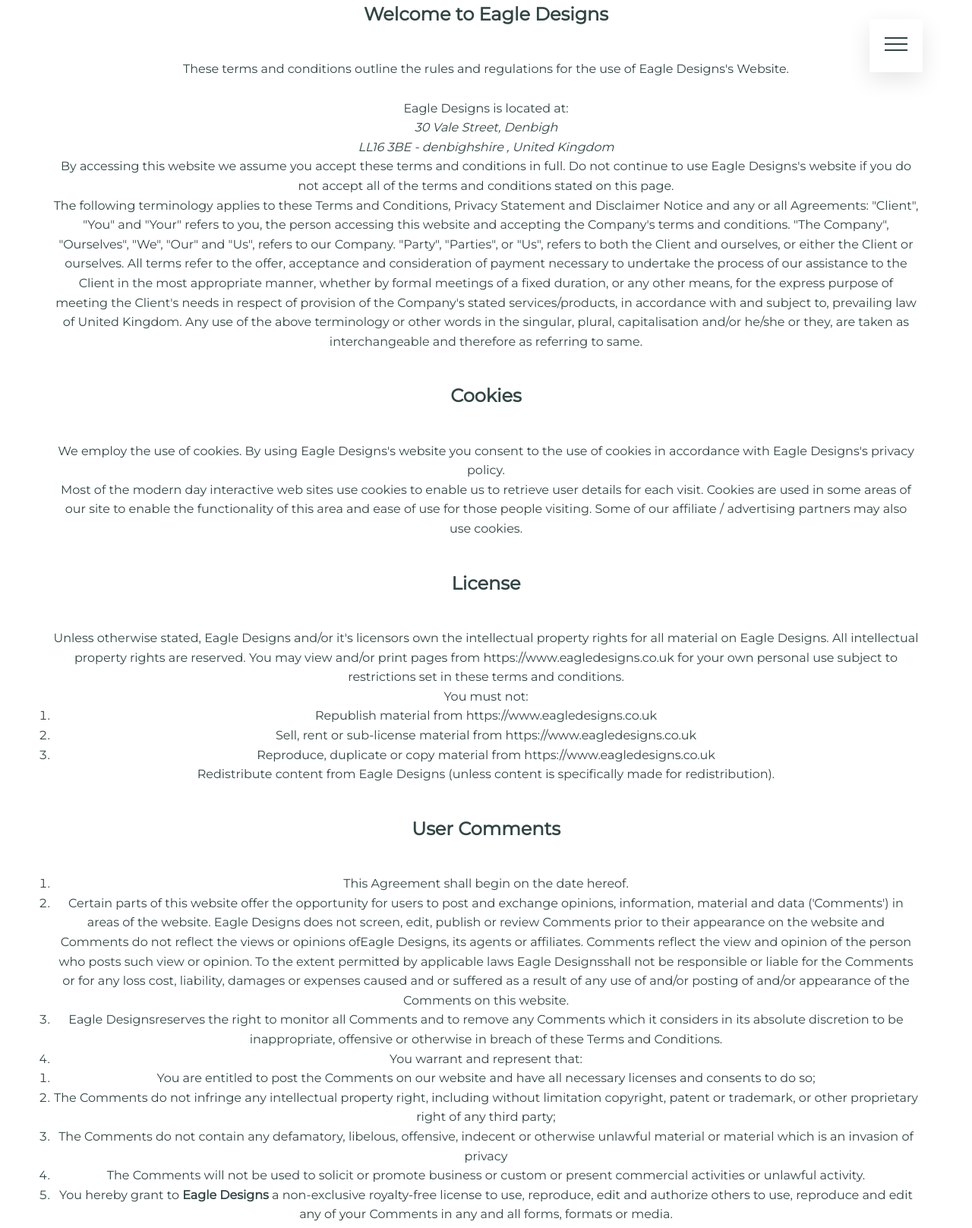
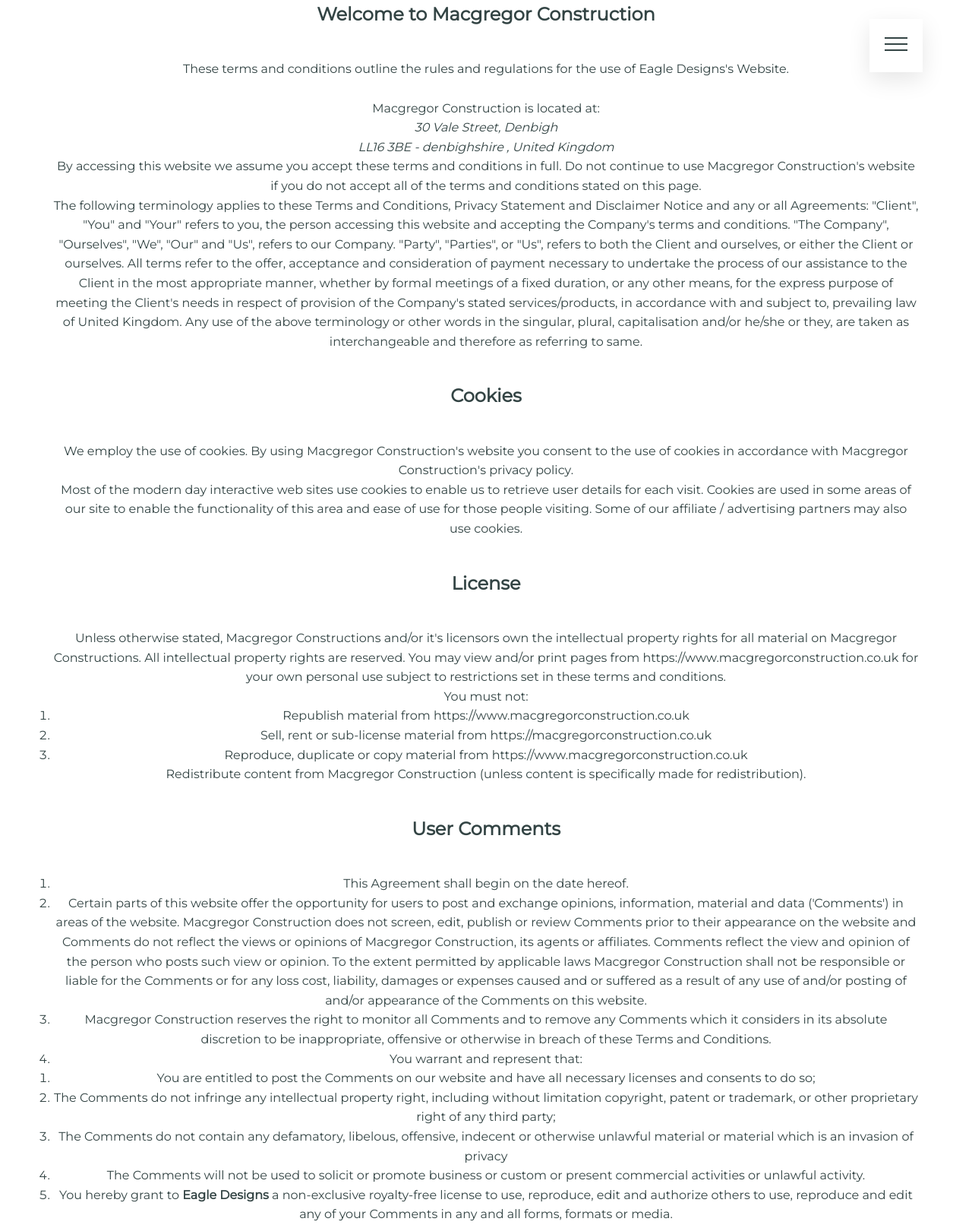
Before and after one commit to Krom121/macgregor, a Django app: page /Terms/ in a window 1280 px wide. Shown: the part 40-1656 px from the top of the page at 76% size. Run offline with Django 3.2, Linux system fonts and the light colour scheme.

Commit message:
privacy and terms

```diff
--- a/src/pages/templates/privacy.html
+++ b/src/pages/templates/privacy.html
@@ -35,7 +35,7 @@
 
 
                 <h2 style="margin: 4rem;">Protection of Certain Personally-Identifying Information</h2>
-    <p>Srmodelshop discloses potentially personally-identifying and personally-identifying information only to those of its employees, contractors and affiliated organizations that (i) need to know that information in order to process it on Srmodelshop's behalf or to provide services available at Srmodelshop's website, and (ii) that have agreed not to disclose it to others. Some of those employees, contractors and affiliated organizations may be located outside of your home country; by using Srmodelshop's website, you consent to the transfer of such information to them. Srmodelshop will not rent or sell potentially personally-identifying and personally-identifying information to anyone. Other than to its employees, contractors and affiliated organizations, as described above, Srmodelshop discloses potentially personally-identifying and personally-identifying information only in response to a subpoena, court order or other governmental request, or when Srmodelshop believes in good faith that disclosure is reasonably necessary to protect the property or rights of Srmodelshop, third parties or the public at large.</p>
+    <p>Srmodelshop discloses potentially personally-identifying and personally-identifying information only to those of its employees, contractors and affiliated organizations that (i) need to know that information in order to process it on Macgregor Construction's behalf or to provide services available at Srmodelshop's website, and (ii) that have agreed not to disclose it to others. Some of those employees, contractors and affiliated organizations may be located outside of your home country; by using Srmodelshop's website, you consent to the transfer of such information to them. Srmodelshop will not rent or sell potentially personally-identifying and personally-identifying information to anyone. Other than to its employees, contractors and affiliated organizations, as described above, Srmodelshop discloses potentially personally-identifying and personally-identifying information only in response to a subpoena, court order or other governmental request, or when Srmodelshop believes in good faith that disclosure is reasonably necessary to protect the property or rights of Srmodelshop, third parties or the public at large.</p>
     <p>If you are a registered user of https://www.macgregorconstruction.co.uk and have supplied your email address, Srmodelshop may occasionally send you an email to tell you about new features, solicit your feedback, or just keep you up to date with what's going on with Srmodelshop and our products. We primarily use our blog to communicate this type of information, so we expect to keep this type of email to a minimum. If you send us a request (for example via a support email or via one of our feedback mechanisms), we reserve the right to publish it in order to help us clarify or respond to your request or to help us support other users. Srmodelshop takes all measures reasonably necessary to protect against the unauthorized access, use, alteration or destruction of potentially personally-identifying and personally-identifying information.</p>
 
                 <h2 style="margin: 4rem;">Aggregated Statistics</h2>
--- a/src/pages/templates/terms.html
+++ b/src/pages/templates/terms.html
@@ -7,12 +7,12 @@
 {% block content %}
 <div style="text-align:center;color: #344;" class="section">
     <div class="row">
-        <h2 style="margin: 4rem;">Welcome to Eagle Designs</h2>
+        <h2 style="margin: 4rem;">Welcome to Macgregor Construction</h2>
 	<p>These terms and conditions outline the rules and regulations for the use of Eagle Designs's Website.</p> <br />
-	<span style="text-transform: capitalize;"> Eagle Designs</span> is located at:<br />
+	<span style="text-transform: capitalize;"> Macgregor Construction</span> is located at:<br />
 	<address>30 Vale Street, Denbigh <br />LL16 3BE - denbighshire , United Kingdom<br />
 	</address>
-	<p>By accessing this website we assume you accept these terms and conditions in full. Do not continue to use Eagle Designs's website
+	<p>By accessing this website we assume you accept these terms and conditions in full. Do not continue to use Macgregor Construction's website
     if you do not accept all of the terms and conditions stated on this page.</p>
 
 	<p>The following terminology applies to these Terms and Conditions, Privacy Statement and Disclaimer Notice
@@ -28,8 +28,8 @@
 
     <h2 style="margin: 4rem;">Cookies</h2>
 
-	<p>We employ the use of cookies. By using Eagle Designs's website you consent to the use of cookies
-    in accordance with Eagle Designs's privacy policy.</p>
+	<p>We employ the use of cookies. By using Macgregor Construction's website you consent to the use of cookies
+    in accordance with Macgregor Construction's privacy policy.</p>
 
     <p>Most of the modern day interactive web sites
 	use cookies to enable us to retrieve user details for each visit. Cookies are used in some areas of our site
@@ -38,31 +38,31 @@
 
     <h2 style="margin: 4rem;">License</h2>
 
-	<p>Unless otherwise stated, Eagle Designs and/or it's licensors own the intellectual property rights for
-	all material on Eagle Designs. All intellectual property rights are reserved. You may view and/or print
-	pages from https://www.eagledesigns.co.uk for your own personal use subject to restrictions set in these terms and conditions.</p>
+	<p>Unless otherwise stated, Macgregor Constructions and/or it's licensors own the intellectual property rights for
+	all material on Macgregor Constructions. All intellectual property rights are reserved. You may view and/or print
+	pages from https://www.macgregorconstruction.co.uk for your own personal use subject to restrictions set in these terms and conditions.</p>
 	<p>You must not:</p>
 	<ol>
-		<li>Republish material from https://www.eagledesigns.co.uk</li>
-		<li>Sell, rent or sub-license material from https://www.eagledesigns.co.uk</li>
-		<li>Reproduce, duplicate or copy material from https://www.eagledesigns.co.uk</li>
+		<li>Republish material from https://www.macgregorconstruction.co.uk</li>
+		<li>Sell, rent or sub-license material from https://macgregorconstruction.co.uk</li>
+		<li>Reproduce, duplicate or copy material from https://www.macgregorconstruction.co.uk</li>
 	</ol>
 
-    <p>Redistribute content from Eagle Designs (unless content is specifically made for redistribution).</p>
+    <p>Redistribute content from Macgregor Construction (unless content is specifically made for redistribution).</p>
 <h2 style="margin: 4rem;">User Comments</h2>
 
 
 <ol>
 		<li>This Agreement shall begin on the date hereof.</li>
 		<li>Certain parts of this website offer the opportunity for users to post and exchange opinions, information,
-		material and data ('Comments') in areas of the website. Eagle Designs does not screen, edit, publish
+		material and data ('Comments') in areas of the website. Macgregor Construction does not screen, edit, publish
 		or review Comments prior to their appearance on the website and Comments do not reflect the views or
-		opinions ofEagle Designs, its agents or affiliates. Comments reflect the view and opinion of the
-		person who posts such view or opinion. To the extent permitted by applicable laws Eagle Designsshall
+		opinions of Macgregor Construction, its agents or affiliates. Comments reflect the view and opinion of the
+		person who posts such view or opinion. To the extent permitted by applicable laws Macgregor Construction shall
 		not be responsible or liable for the Comments or for any loss cost, liability, damages or expenses caused
 		and or suffered as a result of any use of and/or posting of and/or appearance of the Comments on this
 		website.</li>
-		<li>Eagle Designsreserves the right to monitor all Comments and to remove any Comments which it considers
+		<li>Macgregor Construction reserves the right to monitor all Comments and to remove any Comments which it considers
 		in its absolute discretion to be inappropriate, offensive or otherwise in breach of these Terms and Conditions.</li>
 		<li>You warrant and represent that:
 			<ol>
@@ -117,7 +117,7 @@
 	unfavorably on us or our accredited businesses (for example, trade associations or other organizations
 	representing inherently suspect types of business, such as work-at-home opportunities, shall not be allowed
 	to link); (b)the organization does not have an unsatisfactory record with us; (c) the benefit to us from
-	the visibility associated with the hyperlink outweighs the absence of <?=$companyName?>; and (d) where the
+	the visibility associated with the hyperlink outweighs the absence of  and (d) where the
 	link is in the context of general resource information or is otherwise consistent with editorial content
 	in a newsletter or similar product furthering the mission of the organization.</p>
 
@@ -140,7 +140,7 @@
 		<li>By use of any other description of our Web site or material being linked to that makes sense within the
 			context and format of content on the linking party's site.</li>
 	</ol>
-	<p>No use of Eagle Designs's logo or other artwork will be allowed for linking absent a trademark license
+	<p>No use of Macgregor Construction's logo or other artwork will be allowed for linking absent a trademark license
     agreement.</p>
 
 <h2 style="margin: 4rem;">Iframes</h2>
```
